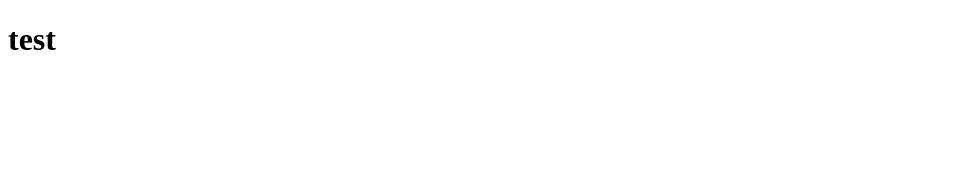
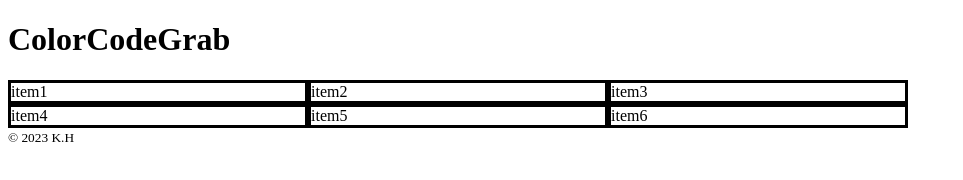
Before and after one commit to Ushi54/ColorCodeGrab, a plain HTML site: page index.html in a window 1280 px wide. Shown: the whole page, without its empty margins (0-963 px from the left). Drawn offline with Linux system fonts and the light colour scheme.

Commit message:
create css

```diff
--- a/index.html
+++ b/index.html
@@ -5,10 +5,22 @@
   <meta charset="UTF-8">
   <meta name="viewport" content="width=device-width, initial-scale=1.0">
   <title>ColorCodeGrab</title>
+  <link rel="stylesheet" href="style.css">
 </head>
 
 <body>
-  <h1>test</h1>
+  <div class="container">
+    <h1>ColorCodeGrab</h1>
+    <div class="colorPanel">
+      <div class="item">item1</div>
+      <div class="item">item2</div>
+      <div class="item">item3</div>
+      <div class="item">item4</div>
+      <div class="item">item5</div>
+      <div class="item">item6</div>
+    </div>
+    <small>© 2023 K.H</small>
+  </div>
 </body>
 
 </html>
--- /dev/null
+++ b/style.css
@@ -0,0 +1,8 @@
+.colorPanel {
+  display: grid; /*「Container」を「Grid Layout」に指定*/
+  grid-template-columns: 300px 300px 300px;
+  }
+
+.item{
+  border: solid;
+}
```
